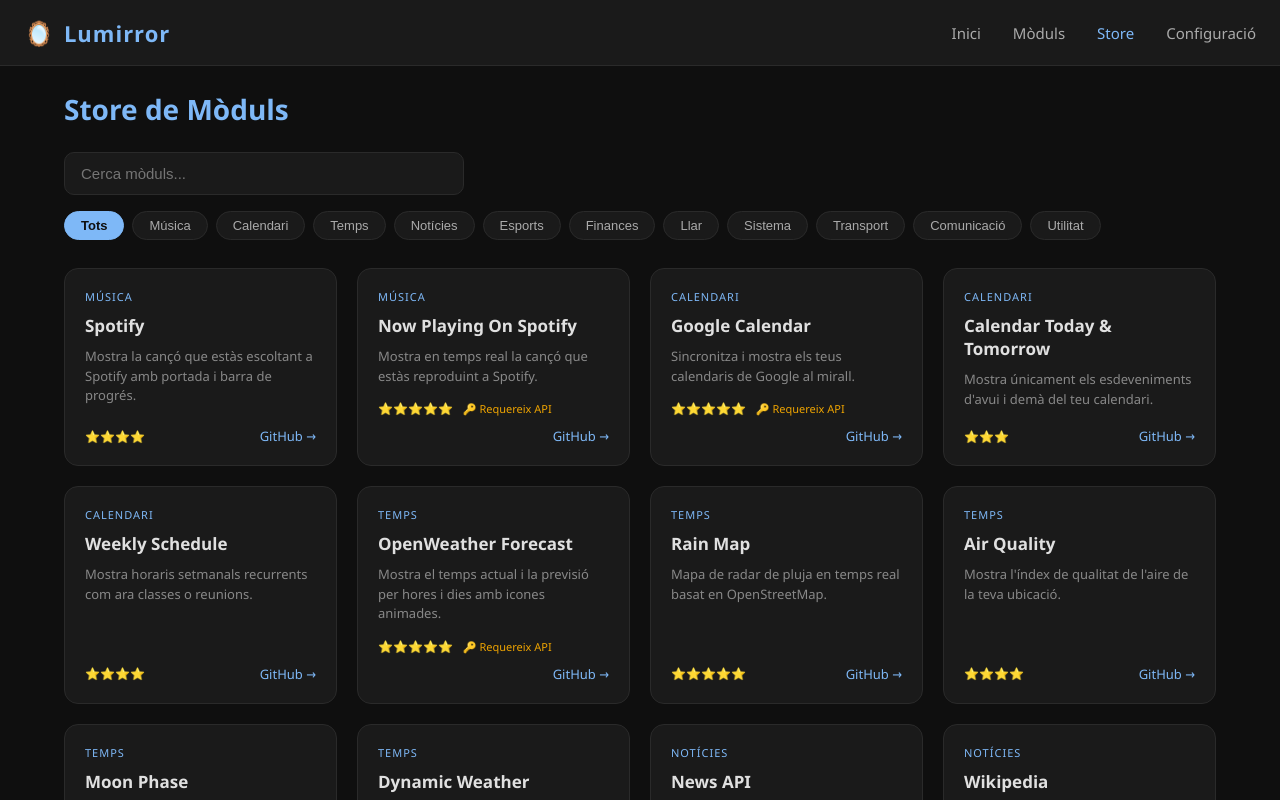
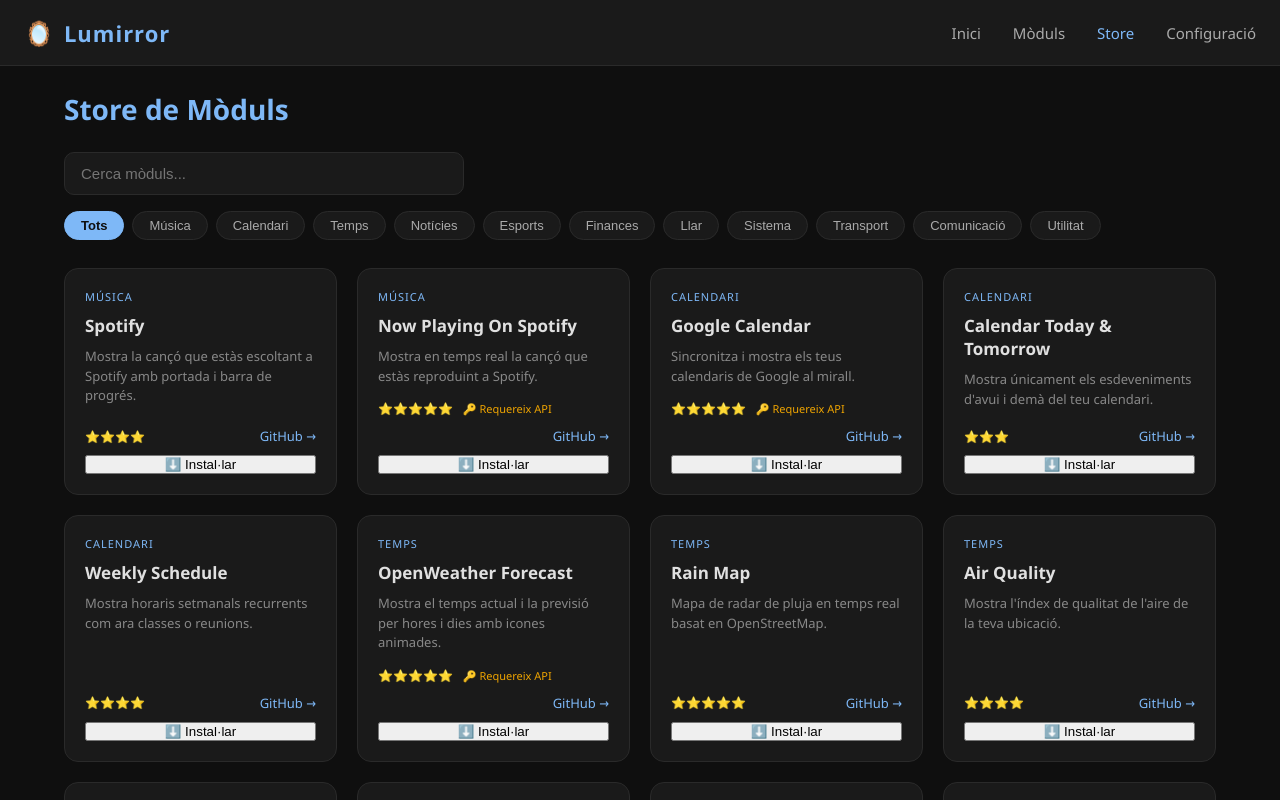
Before and after one commit to doobmarley/lumirror, a React (Create React App) app: page /store in a window 1280 px wide. Shown: the top 800 px of the page. Built offline with nearby package versions, Linux system fonts and the light colour scheme; no server answers; the HTML template or start-up script is replaced by a standard one.

Commit message:
Add installation handling and message display

```diff
--- a/src/pages/Store.js
+++ b/src/pages/Store.js
@@ -1,12 +1,16 @@
 import React, { useEffect, useState } from 'react';
 import './Store.css';
 
-function Store({ installedModules }) {
+const AGENT_URL = 'http://192.168.1.97:8585';
+
+function Store({ installedModules, onInstall }) {
   const [modules, setModules] = useState([]);
   const [categories, setCategories] = useState([]);
   const [selectedCategory, setSelectedCategory] = useState('Tots');
   const [search, setSearch] = useState('');
   const [loading, setLoading] = useState(true);
+  const [installing, setInstalling] = useState(null);
+  const [message, setMessage] = useState(null);
 
   useEffect(() => {
     fetch('/modules.json')
@@ -19,6 +23,30 @@
       .finally(() => setLoading(false));
   }, []);
 
+  const isInstalled = (id) => installedModules.includes(id);
+
+  const handleInstall = (mod) => {
+    setInstalling(mod.id);
+    setMessage(null);
+
+    fetch(`${AGENT_URL}/install`, {
+      method: 'POST',
+      headers: { 'Content-Type': 'application/json' },
+      body: JSON.stringify({ repo: mod.repo })
+    })
+      .then(res => res.json())
+      .then(data => {
+        if (data.ok) {
+          setMessage({ type: 'success', text: `✅ ${mod.name} instal·lat correctament!` });
+          if (onInstall) onInstall();
+        } else {
+          setMessage({ type: 'error', text: `❌ ${data.error}` });
+        }
+      })
+      .catch(() => setMessage({ type: 'error', text: '❌ No s\'ha pogut connectar amb el mirall' }))
+      .finally(() => setInstalling(null));
+  };
+
   const filtered = modules.filter(m => {
     const matchCat = selectedCategory === 'Tots' || m.category === selectedCategory;
     const matchSearch = m.name.toLowerCase().includes(search.toLowerCase()) ||
@@ -26,11 +54,15 @@
     return matchCat && matchSearch;
   });
 
-  const isInstalled = (id) => installedModules.includes(id);
-
   return (
     <div className="store">
       <h2>Store de Mòduls</h2>
+
+      {message && (
+        <div className={`store-message ${message.type}`}>
+          {message.text}
+        </div>
+      )}
 
       <div className="store-filters">
         <input
@@ -71,6 +103,15 @@
                 GitHub →
               </a>
             </div>
+            {!isInstalled(mod.id) && (
+              <button
+                className="install-btn"
+                onClick={() => handleInstall(mod)}
+                disabled={installing === mod.id}
+              >
+                {installing === mod.id ? '⏳ Instal·lant...' : '⬇️ Instal·lar'}
+              </button>
+            )}
           </div>
         ))}
       </div>
```
